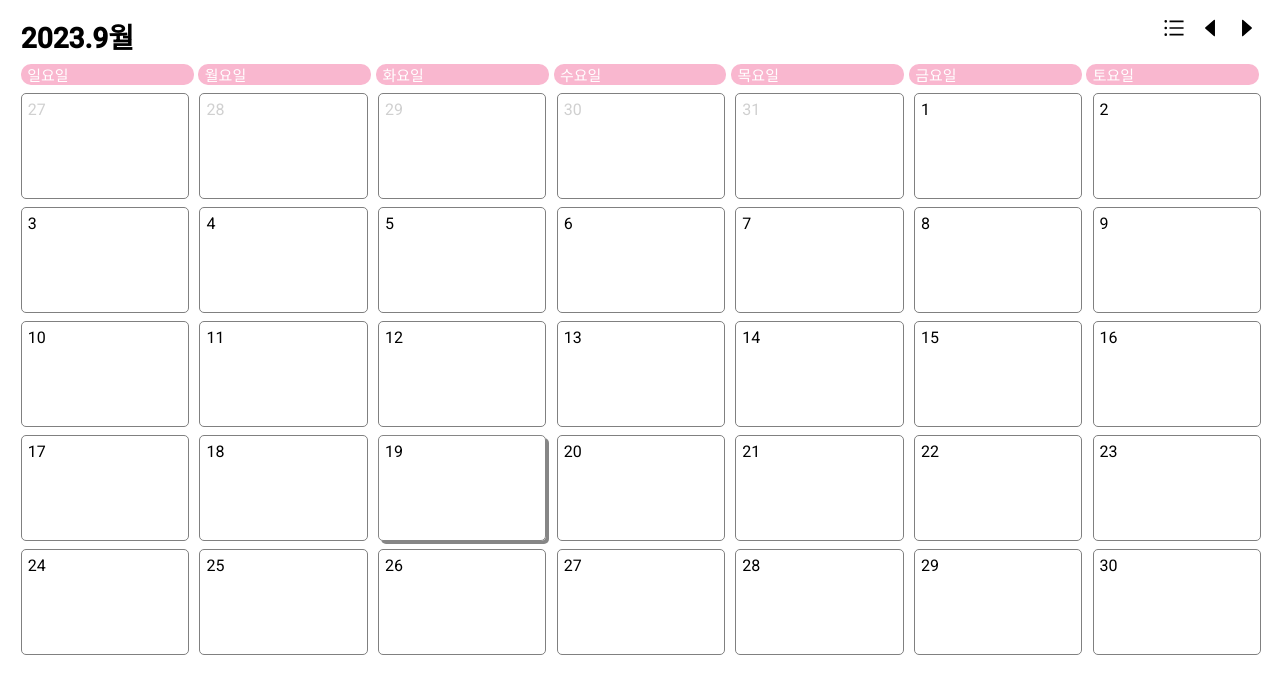
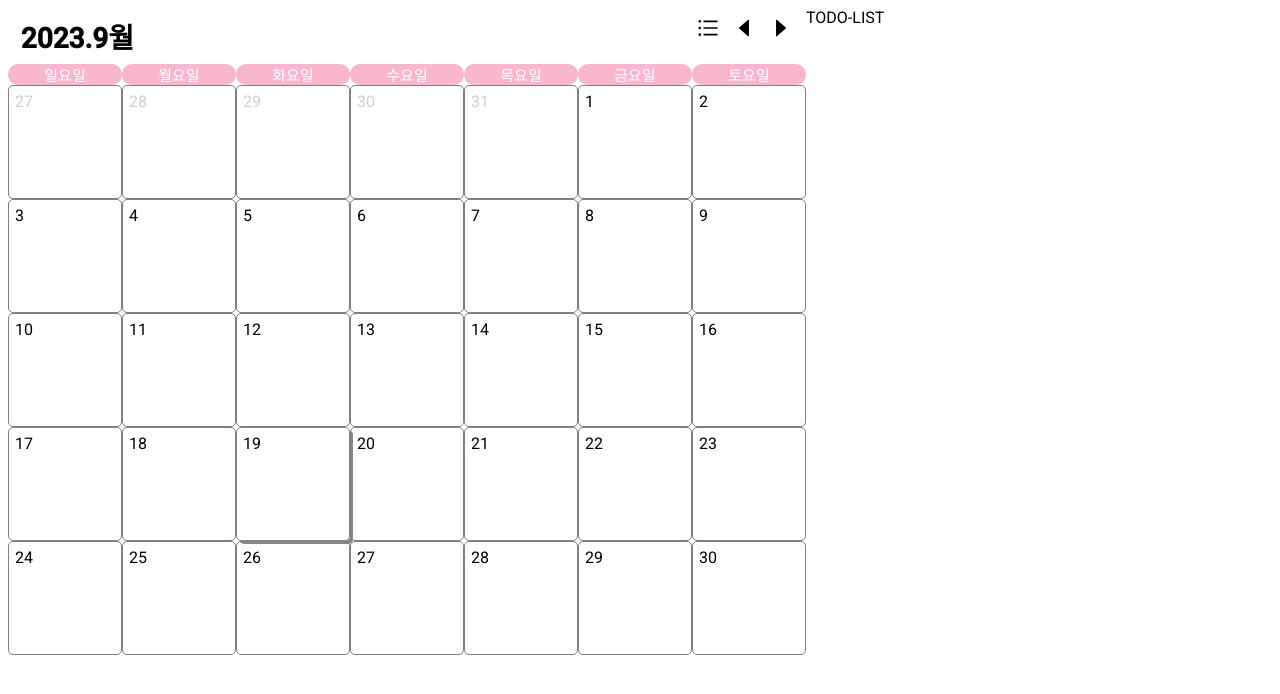
Before and after one commit to optshj/Calender, a React (Create React App) app: page / in a window 1280 px wide. Shown: the top 694 px of the page. Built offline with nearby package versions, Linux system fonts and the light colour scheme.

Commit message:
[Refactor] 코드 리팩터링 진행중

```diff
--- a/src/components/Btn/DeleteBtn.js
+++ b/src/components/Btn/DeleteBtn.js
@@ -1,15 +1,16 @@
 import React from 'react';
-import styles from '../../css/Btn/DeleteBtn.module.css';
+import style from '../../css/Btn/DeleteBtn.module.css';
+
 import { MdDelete } from 'react-icons/md';
 import { useTodoDispatch } from '../../context';
 
 function DeleteBtn({id}){
 	const dispatch = useTodoDispatch();
+	const onDelete = () => dispatch({type:"REMOVE",id});
 
-	const onDelete= () => dispatch({type:"REMOVE",id});
 	return(
-		<div className={styles.form}>
-			<div className={styles.delete} onClick={onDelete}><MdDelete/></div>
+		<div className={style.form}>
+			<div className={style.delete} onClick={onDelete}><MdDelete/></div>
 		</div>
 	)
 }
--- a/src/components/Calender/CalenderBody.js
+++ b/src/components/Calender/CalenderBody.js
@@ -1,10 +1,11 @@
 import React,{ useContext,useState } from 'react';
-import styles from '../../css/Calender/CalenderBody.module.css';
+import style from '../../css/Calender/CalenderBody.module.css';
 import { DateContext } from '../../context';
+import { startOfMonth, endOfMonth, startOfWeek, endOfWeek, addDays, isSameDay} from 'date-fns';
+
 import Header from './Header';
 import Cells from './Cells';
 import Week from './Week';
-import { startOfMonth, endOfMonth, startOfWeek, endOfWeek, addDays, isSameDay} from 'date-fns';
 
 function CalenderBody(){
 	const {date,select} = useContext(DateContext); //날짜 전역변수
@@ -28,18 +29,23 @@ function CalenderBody(){
 			day = addDays(day,1);
 		}
 		weeks.push(
-			<div className={styles.week}>
+			<div className={style.week}>
 				{days}
 			</div>
 		);
 		days = [];
 	}
 	return(
-		<div>
-			<Header modalIsOpen={modalIsOpen} setModalIsOpen={setModalIsOpen}/>
-			<Week/>
-			<div className={styles.cellform}>
-				{weeks}
+		<div className={style.container}>
+			<div className={style.leftform}>
+				<Header modalIsOpen={modalIsOpen} setModalIsOpen={setModalIsOpen}/>
+				<Week/>
+				<div className={style.cellform}>
+					{weeks}
+				</div>
+			</div>
+			<div className={style.rightform}>
+				<div className={style.title}>TODO-LIST</div>
 			</div>
 		</div>
 	)
--- a/src/components/Calender/Cells.js
+++ b/src/components/Calender/Cells.js
@@ -1,6 +1,7 @@
 import React,{useContext} from 'react';
-import styles from '../../css/Calender/Cells.module.css';
+import style from '../../css/Calender/Cells.module.css';
 import { DateContext } from '../../context';
+
 import Schedule from './Schedule';
 
 function Cells({day,inMonth,selected}){
@@ -8,9 +9,10 @@ function Cells({day,inMonth,selected}){
 	const onClick = () => {
 		setSelect(day); //선택된 날짜 변경
 	}
+
 	return(
-		<div className={selected?styles.select:styles.cell} onClick={onClick}>
-			<div className={inMonth?styles.day:styles.otherDay}>{day.getDate()}</div>
+		<div className={selected?style.select:style.cell} onClick={onClick}>
+			<div className={inMonth?style.day:style.otherDay}>{day.getDate()}</div>
 			<Schedule day={day}/>
 		</div>
 	)
--- a/src/components/Calender/Header.js
+++ b/src/components/Calender/Header.js
@@ -1,8 +1,10 @@
 import React ,{useContext} from 'react';
-import styles from '../../css/Calender/Header.module.css';
+import style from '../../css/Calender/Header.module.css';
+import { DateContext } from '../../context';
+
 import TodoModal from './../Todo/TodoModal';
+
 import { AiFillCaretLeft,AiFillCaretRight,AiOutlineBars } from "react-icons/ai";
-import { DateContext } from '../../context';
 import { addMonths,subMonths } from 'date-fns';
 
 function Header({modalIsOpen,setModalIsOpen}){ //제일 위에 있는 월,년도, 이전월, 다음월 표시
@@ -20,15 +22,15 @@ function Header({modalIsOpen,setModalIsOpen}){ //제일 위에 있는 월,년도
 
 	return(
 		<div >
-			<div className={styles.form}>
-				<div className={styles.leftform}>
-					<div className={styles.day}>{date.getFullYear()}.{date.getMonth()+1}월</div>
+			<div className={style.form}>
+				<div className={style.leftform}>
+					<div className={style.day}>{date.getFullYear()}.{date.getMonth()+1}월</div>
 				</div>
 
-				<div className={styles.rightform}>
-					<div className={styles.add} onClick={onAdd}><AiOutlineBars/></div>
-					<div className={styles.prev} onClick={onPrev}><AiFillCaretLeft/></div>
-					<div className={styles.next} onClick={onNext}><AiFillCaretRight/></div>
+				<div className={style.rightform}>
+					<div className={style.add} onClick={onAdd}><AiOutlineBars/></div>
+					<div className={style.prev} onClick={onPrev}><AiFillCaretLeft/></div>
+					<div className={style.next} onClick={onNext}><AiFillCaretRight/></div>
 				</div>
 			</div>
 
--- a/src/components/Calender/Schedule.js
+++ b/src/components/Calender/Schedule.js
@@ -1,22 +1,23 @@
 import React from 'react';
-import styles from '../../css/Calender/Schedule.module.css';
+import style from '../../css/Calender/Schedule.module.css';
 import { useTodoState } from '../../context';
+
 import DeleteBtn from '../Btn/DeleteBtn';
+
 import { MdDone } from 'react-icons/md';
 
 function Schedule({day}){
 	const todos = useTodoState();
 
 	return(
-		<div className={styles.form}>
+		<div className={style.form}>
 			{todos.map(todo=>(
 				todo.date === day.toDateString()
-				? <div className={todo.done?styles.done:styles.schedule} style={{'backgroundColor':todo.color}} key={todo.id}>
-					<div done={todo.done} className={todo.done ? styles.checkcircle : styles.notcheckcircle}>{todo.done&&<MdDone/>}</div>
+				? <div className={todo.done?style.done:style.schedule} style={{'backgroundColor':todo.color}} key={todo.id}>
+					<div done={todo.done} className={todo.done ? style.checkcircle : style.notcheckcircle}>{todo.done&&<MdDone/>}</div>
 					{todo.text}
-					<DeleteBtn className={styles.delete} id={todo.id}/>
-				</div>
-					:null))}
+					<DeleteBtn className={style.delete} id={todo.id}/>
+				</div>:null))}
 		</div>
 	)
 }
--- a/src/components/Calender/Week.js
+++ b/src/components/Calender/Week.js
@@ -1,17 +1,13 @@
 import React from 'react';
-import styles from '../../css/Calender/Week.module.css';
+import style from '../../css/Calender/Week.module.css';
 
 function Week(){ //일주일 표시
-	const weeks = [];
 	const week = ['일요일','월요일','화요일','수요일','목요일','금요일','토요일']
-	for (let i = 0;i<7;i++){
-		weeks.push(
-			<div className={styles.week}>{week[i]}</div>
-		)
-	}
+	const weekElement = week.map(item => <div className={style.week}>{item}</div>);
+
 	return(
-		<div className={styles.form}>
-			{weeks}
+		<div className={style.form}>
+			{weekElement}
 		</div>
 	)
 }
--- a/src/css/Calender/CalenderBody.module.css
+++ b/src/css/Calender/CalenderBody.module.css
@@ -1,7 +1,11 @@
+.container{
+	display:flex;
+	flex-direction:row;
+}
 .cellform{
-	padding-left:1vw;
 }
 .week{
 	display:flex;
 	flex-direction:row;
+	width:100%;
 }
--- a/src/css/Calender/Cells.module.css
+++ b/src/css/Calender/Cells.module.css
@@ -1,13 +1,10 @@
 .cell{
-	display:flex;
-	width:13vw;
-	height:13vh;
-	margin-top:1vh;
+	display:block;
+	width:14vh;
+	height:14vh;
 	border:1px solid gray;
 	border-radius:5px;
 	cursor:pointer;
-	margin-right:0.8vw;
-	flex-direction:column;
 }
 .cell:hover{
 	background-color:#A2A2A2;
@@ -28,13 +25,11 @@
 .select{
 	display:flex;
 	flex-direction:column;
-	width:13vw;
-	height:13vh;
-	margin-top:1vh;
+	width:14vh;
+	height:14vh;
 	border:1px solid gray;
 	border-radius:5px;
 	cursor:pointer;
-	margin-right:0.8vw;
 	border:1px solid #868686;
 	box-shadow:3px 3px #868686;;
 }
--- a/src/css/Calender/Week.module.css
+++ b/src/css/Calender/Week.module.css
@@ -2,15 +2,14 @@
 	display:flex;
 	flex-direction:row;
 	justify-content:space-between;
-	padding-right:1vw;
-	padding-left:1vw;
+	width:100%;
 }
 .week{
 	background-color: #F9B7CF;
 	color:white;
-	text-indent:0.5vw;
 	font-size:15px;
 	border-radius:10px;
-	width:13.5vw;
+	width:100%;
+	text-align:center;
 
 }
```
Also changed, not shown: ref.txt (added), 1 other file (tests, documents, lock files or other folders).
